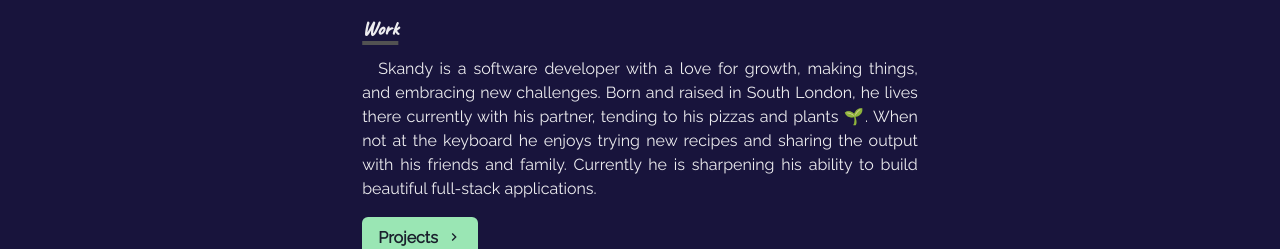
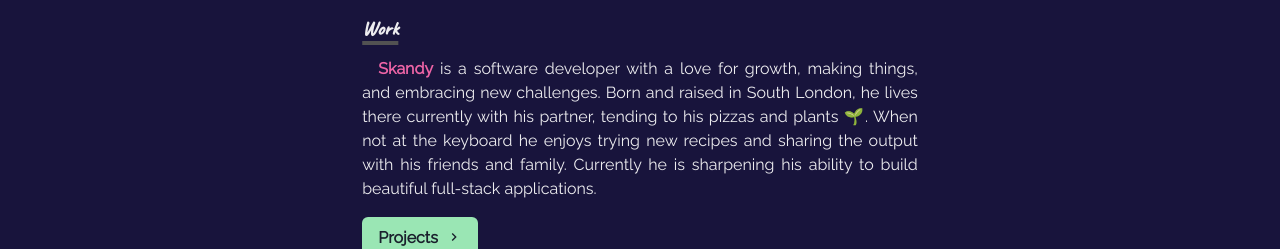
Before and after one commit to skandog/p, a Next.js app: page / in a window 1280 px wide. Shown: the part 346-595 px from the top of the page. Built offline with nearby package versions, Linux system fonts and the light colour scheme.

Commit message:
added a link to the wiki page for iskandar to explain a bit about my nickname

```diff
--- a/pages/index.js
+++ b/pages/index.js
@@ -76,13 +76,15 @@ const Page = () => {
           </Heading>
 
           <Paragraph>
-            Skandy is a software developer with a love for growth, making
-            things, and embracing new challenges. Born and raised in South
-            London, he lives there currently with his partner, tending to his
-            pizzas and plants 🌱. When not at the keyboard he enjoys trying new
-            recipes and sharing the output with his friends and family.
-            Currently he is sharpening his ability to build beautiful full-stack
-            applications.
+            <NextLink href="https://en.wikipedia.org/wiki/Iskandar" passHref>
+              <Link target="_blank">Skandy</Link>
+            </NextLink>{' '}
+            is a software developer with a love for growth, making things, and
+            embracing new challenges. Born and raised in South London, he lives
+            there currently with his partner, tending to his pizzas and plants
+            🌱. When not at the keyboard he enjoys trying new recipes and
+            sharing the output with his friends and family. Currently he is
+            sharpening his ability to build beautiful full-stack applications.
           </Paragraph>
           <Box align="left" my={4}>
             <NextLink href="/projects">
@@ -142,8 +144,8 @@ const Page = () => {
             I ♥
           </Heading>
           <Paragraph>
-            Cooking, Karaoke, Running, Making Music, Skateboarding, Fermenting, Traveling, History,
-            Photography
+            Cooking, Karaoke, Running, Making Music, Skateboarding, Fermenting,
+            Traveling, History, Photography
           </Paragraph>
         </Section>
 
```
